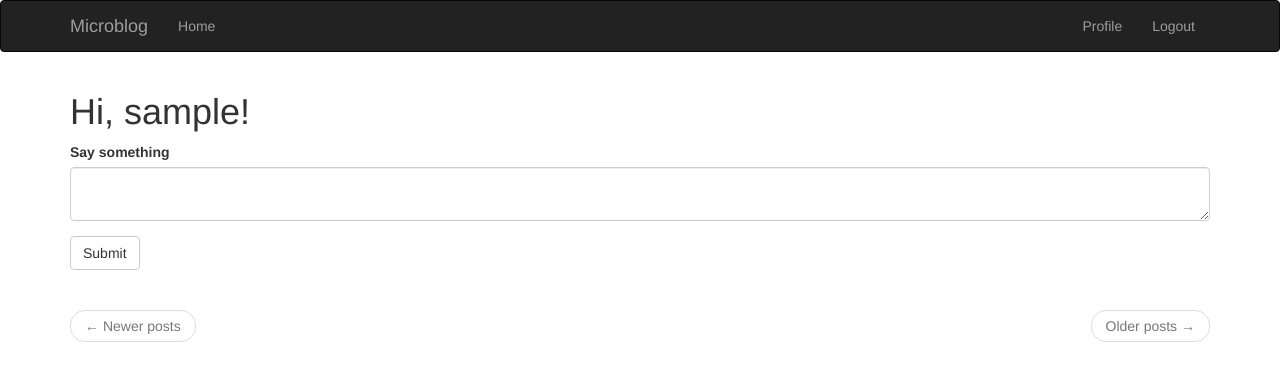
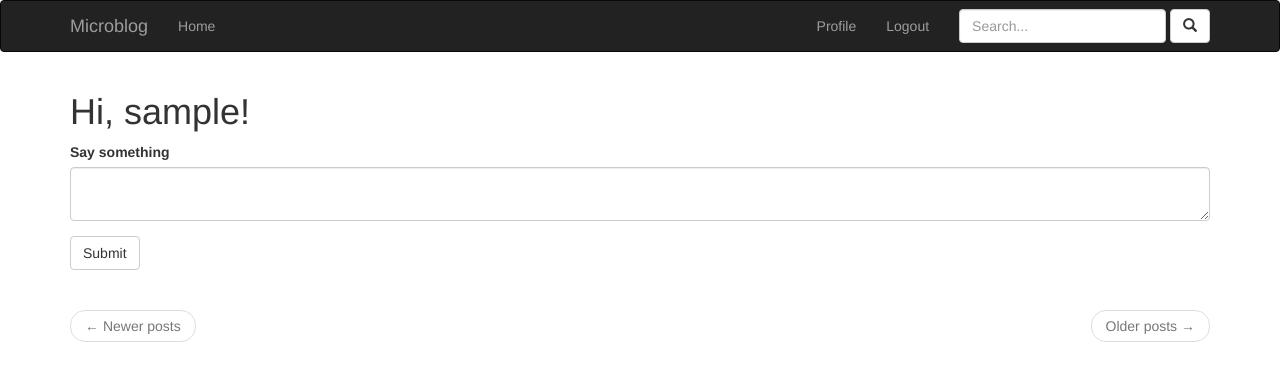
Before and after one commit to ccir41/microblog, a Flask app: page / in a window 1280 px wide. Shown: the top 381 px of the page. Run offline with Flask 2, Linux system fonts and the light colour scheme; the visitor is signed in with stand-in values (Sample User, id 1); data comes from the database, SQL or seed files in the repository; data that the repository does not hold is empty; some libraries are stand-ins or nearby versions.

Commit message:
applied search button for posts

```diff
--- a/app/templates/base.html
+++ b/app/templates/base.html
@@ -7,6 +7,8 @@
     Welcome to Microblog
   {% endif %}
 {% endblock %}
+
+
 
 {% block navbar %}
   <nav class="navbar navbar-inverse">
@@ -32,6 +34,12 @@
             <li><a href="{{ url_for('user', username=current_user.username) }}">Profile</a></li>
             <li><a href="{{url_for('logout') }}">Logout</a></li>
           {% endif %}
+          <form method="get" action="." class="navbar-form navbar-right">
+            <div class="form-group">
+              <input id="Search" type="text" class="form-control" placeholder="Search..." name="search">
+            </div>
+            <button type="submit" class="btn btn-default"><span class="glyphicon glyphicon-search"></span></button>
+          </form>
         </ul>
       </div>
     </div>
```
